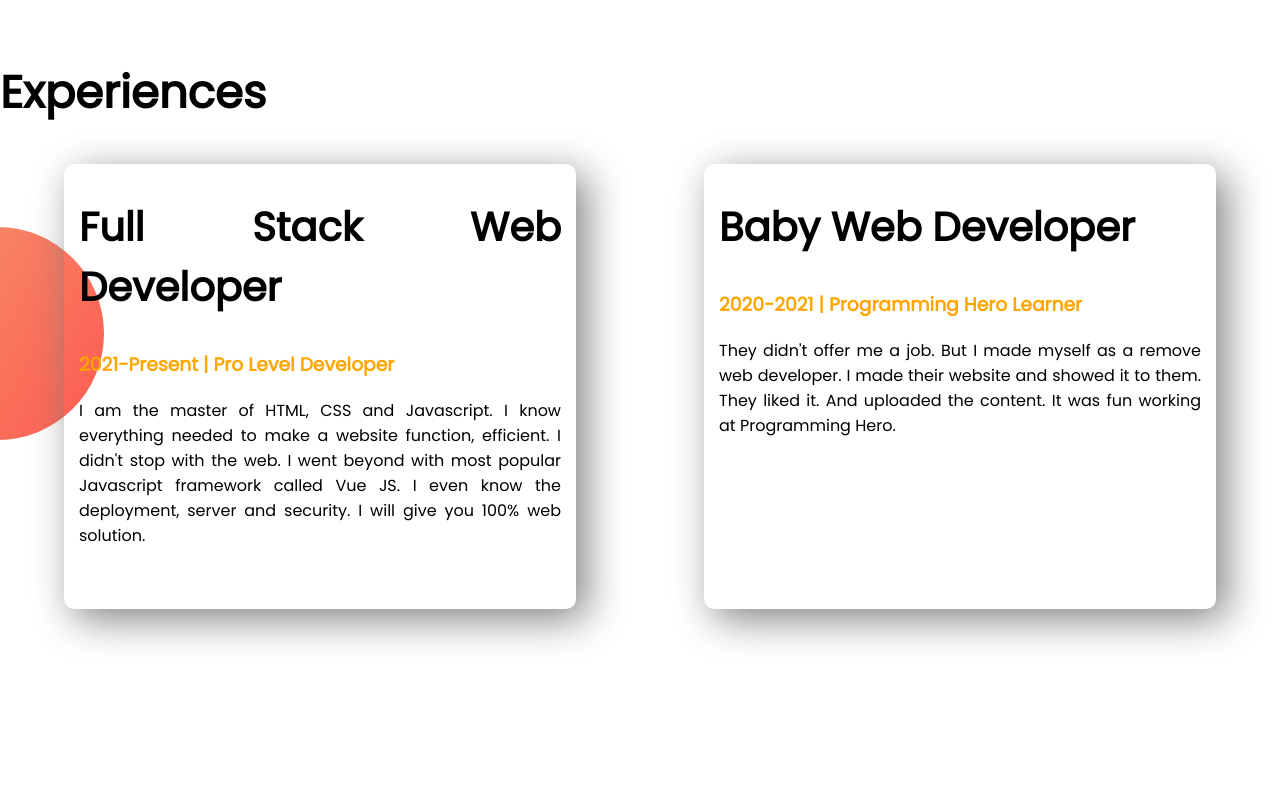
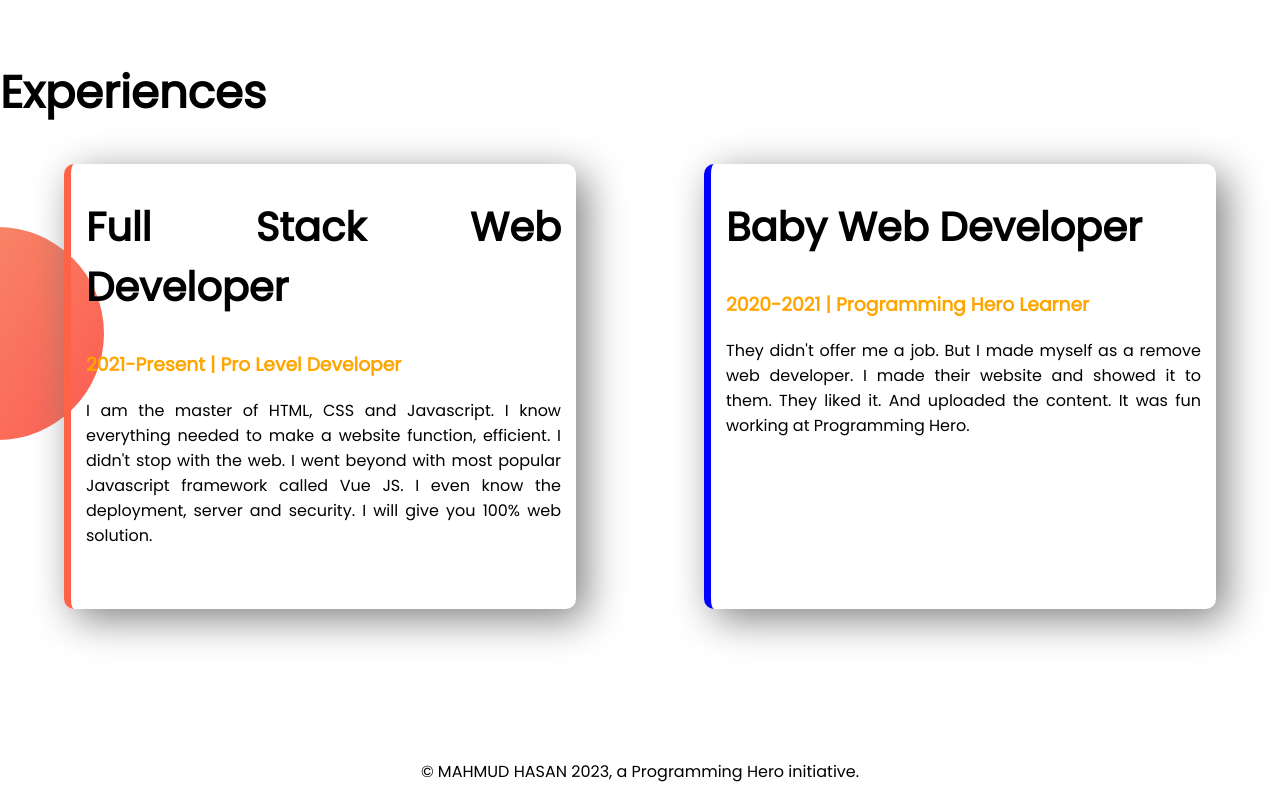
Before and after one commit to mahmud1618/developer-portfolio, a plain HTML site: page index.html in a window 1280 px wide. Shown: the part 1289-2089 px from the top of the page. Before the commit the page ends 2048 px from the top, so only its background shows below. Drawn offline with Linux system fonts and the light colour scheme.

Commit message:
finally done

```diff
--- a/index.html
+++ b/index.html
@@ -46,7 +46,7 @@
     <section class="experience">
         <h1>Experiences</h1>
         <div class="flexible-container">
-            <div class="experiences-item">
+            <div id="tomato-border" class="experiences-item">
                 <h2>Full Stack Web Developer</h2>
                 <h3 class="orange-colour">2021-Present | Pro Level Developer</h3>
                 <p>I am the master of HTML, CSS and Javascript. I know everything needed to make a website function,
@@ -54,7 +54,7 @@
                     Vue
                     JS. I even know the deployment, server and security. I will give you 100% web solution.</p>
             </div>
-            <div class="experiences-item">
+            <div id="blue-border" class="experiences-item">
                 <h2>Baby Web Developer</h2>
                 <h3 class="orange-colour">2020-2021 | Programming Hero Learner</h3>
                 <p>They didn't offer me a job. But I made myself as a remove web developer. I made their website and
@@ -63,10 +63,9 @@
             </div>
         </div>
     </section>
-
-
-
-
 </body>
+<footer>
+    <p>© MAHMUD HASAN 2023, a Programming Hero initiative.</p>
+</footer>
 
 </html>
--- a/style.css
+++ b/style.css
@@ -74,3 +74,15 @@ h2 {
     box-shadow: 10px 10px 40px gray;
 
 }
+
+#blue-border {
+    border-left: 7px solid blue;
+}
+
+#tomato-border {
+    border-left: 7px solid tomato;
+}
+
+footer p {
+    text-align: center;
+}
```
